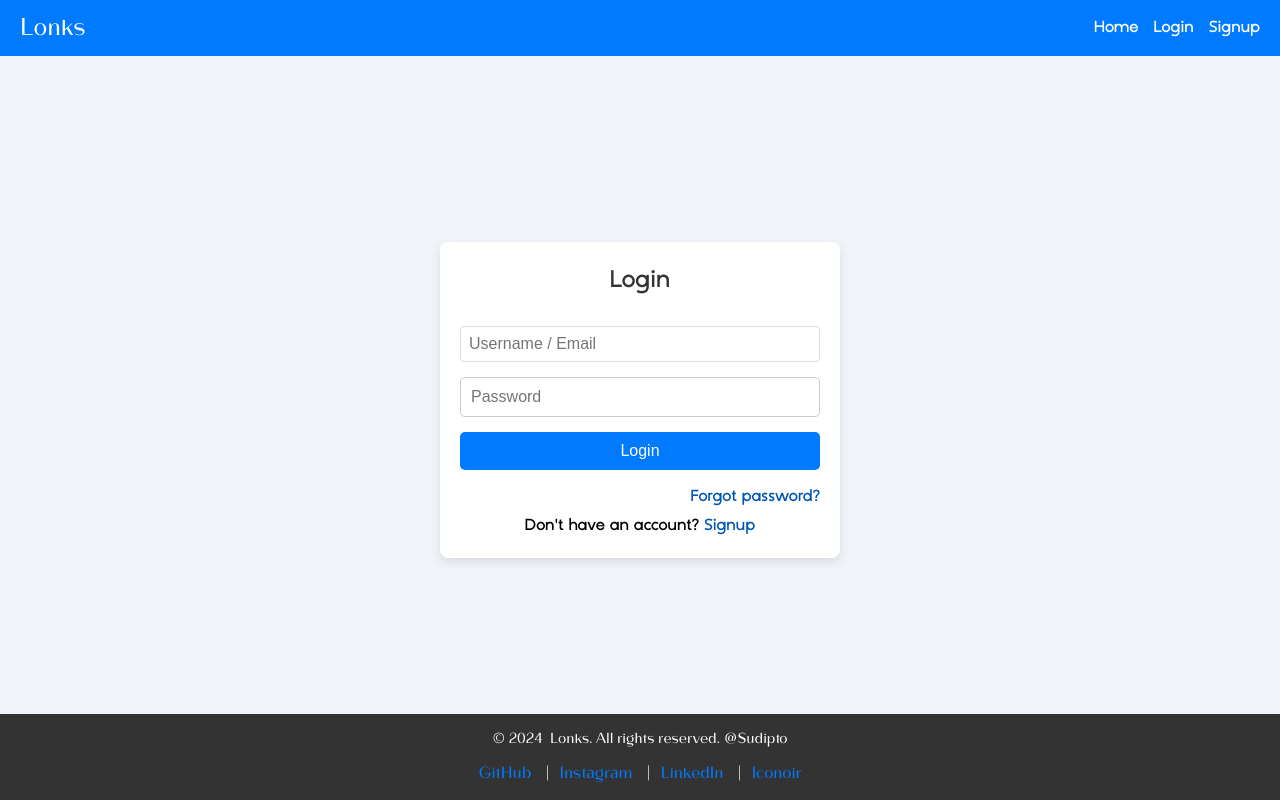
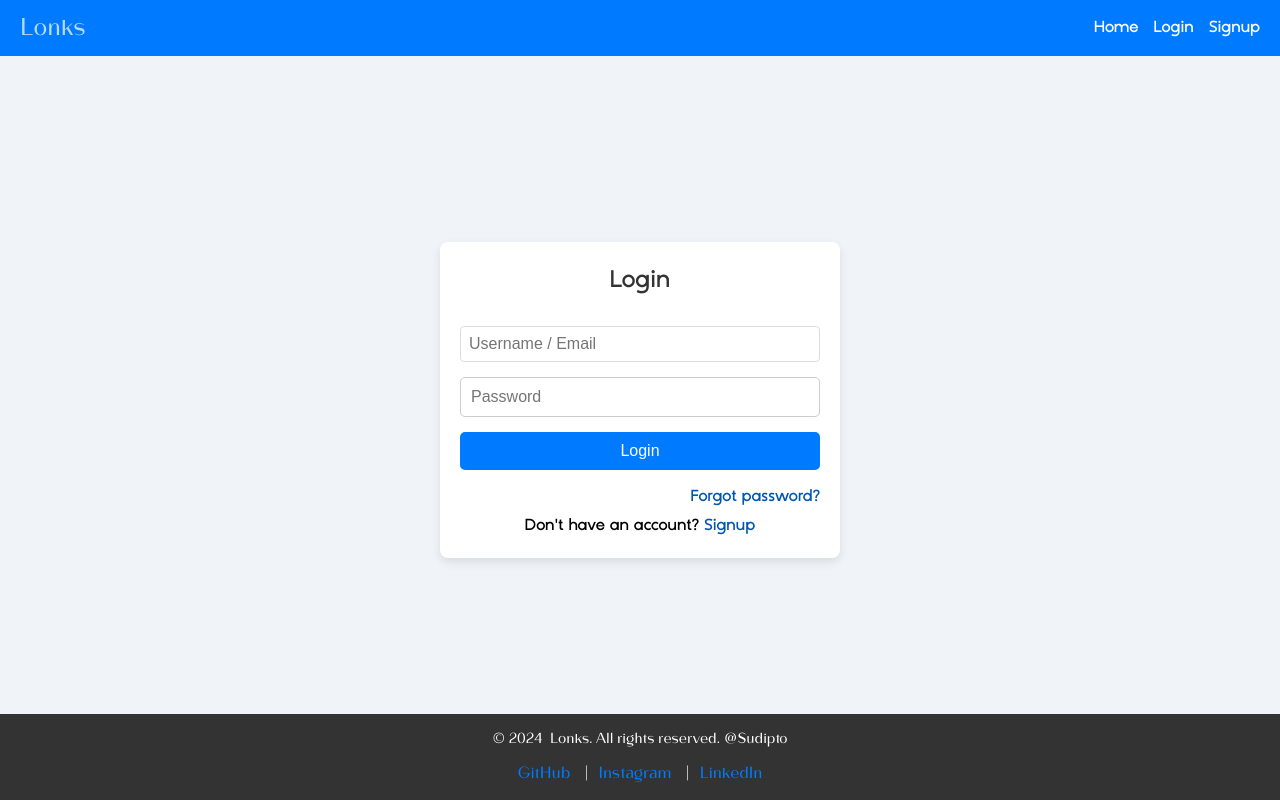
Before and after one commit to sudipto-s/lonks, a React (Vite) app in the folder client/: page /auth/login in a window 1280 px wide. Built offline with nearby package versions, Linux system fonts and the light colour scheme.

Commit message:
Bug fix in count up after url deletion & UI update

```diff
--- a/client/src/components/Dashboard.jsx
+++ b/client/src/components/Dashboard.jsx
@@ -105,8 +105,8 @@ const Dashboard = () => {
             !loading && <p>No shortened links yet. Start by creating one!</p>
          ) : (
             <div className="url-container">
-            {urls?.map((link, i) =>
-               <UrlCard key={i} link={link}
+            {urls?.map(link =>
+               <UrlCard key={link._id} link={link}
                   handleDelete={handleDelete}
                   setModalOpen={setModalOpen}
                   setCopySlug={setCopySlug}
--- a/client/src/components/Footer.jsx
+++ b/client/src/components/Footer.jsx
@@ -12,8 +12,7 @@ const Footer = () => {
          <div className="social-media">
             <a href="https://github.com/sudipto-s" target="_blank" rel="noopener noreferrer">GitHub</a> |
             <a href="https://instagram.com/sudipto_.s" target="_blank" rel="noopener noreferrer">Instagram</a> |
-            <a href="https://linkedin.com/in/sudipto-singha" target="_blank" rel="noopener noreferrer">LinkedIn</a> |
-            <a href="https://iconoir.com" target="_blank" rel="noopener noreferrer">Iconoir</a>
+            <a href="https://linkedin.com/in/sudipto-singha" target="_blank" rel="noopener noreferrer">LinkedIn</a>
          </div>
       </footer>
    );
--- a/client/src/components/Header.jsx
+++ b/client/src/components/Header.jsx
@@ -4,6 +4,7 @@ import '../css/HeaderFooter.css'
 import axios from "axios"
 import logout from "../utils/logout"
 import { AppContext } from "../context/AppContext"
+import { ShinyText } from './ReactBits'
 
 const Header = () => {
    const { user, setUser } = useContext(AppContext)
@@ -21,7 +22,9 @@ const Header = () => {
    return (
       <header className="header">
          <div className="logo">
-            <Link to="/"><h1>Lonks</h1></Link>
+            <Link to="/"><h1>
+               <ShinyText text="Lonks" disabled={false} speed={3} className='custom-class' />
+            </h1></Link>
          </div>
          <nav className="nav">
             <ul>
--- a/client/src/css/ReactBits.css
+++ b/client/src/css/ReactBits.css
@@ -1,5 +1,5 @@
 .shiny-text {
-   color: #b5b5b5a4; /* Adjust this color to change intensity/style */
+   color: #ffffffb7; /* Adjust this color to change intensity/style */
    background: linear-gradient(
       120deg,
       rgba(255, 255, 255, 0) 40%,
```
Also changed, not shown: 1 other file (tests, documents, lock files or other folders).
